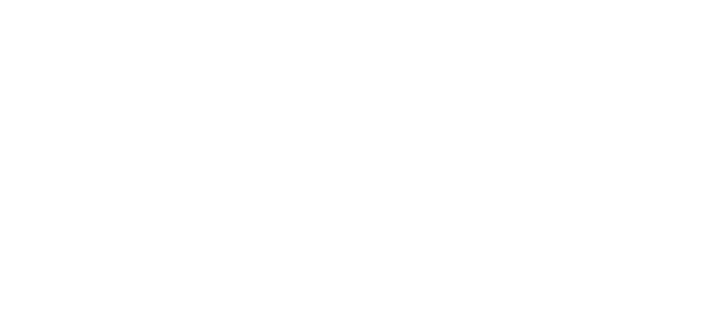
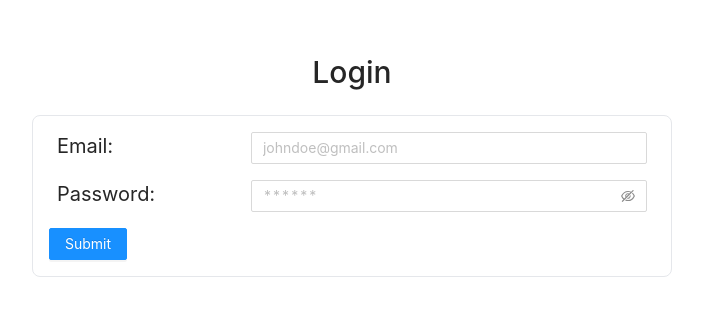
Before and after one commit to aneeqkhurram007/Tunnel-Viewer, a React (Create React App) app: page /login in a window 1280 px wide. Before the commit this address had no page. Shown: the part 238-554 px from the top of the page, without its empty margins (288-991 px from the left). Built offline with nearby package versions, Linux system fonts and the light colour scheme.

Commit message:
auth added

```diff
--- a/src/App.js
+++ b/src/App.js
@@ -1,7 +1,19 @@
 import { useRoutes } from "react-router-dom"
+import { auth } from "./firebase";
 import appRoutes from "./routes";
+import { useNavigate, useLocation } from "react-router-dom"
+import { useEffect } from "react";
 function App() {
   const routes = useRoutes(appRoutes)
+  const navigate = useNavigate()
+  const location = useLocation()
+  useEffect(() => {
+    if (!auth.currentUser) {
+      navigate("/login", { replace: true })
+    }
+
+  }, [])
+
   return (
     <div className="">
       {routes}
--- a/src/firebase.js
+++ b/src/firebase.js
@@ -2,6 +2,7 @@
 import { initializeApp } from "firebase/app";
 import { getAnalytics } from "firebase/analytics";
 import { getDatabase } from "firebase/database"
+import { getAuth } from "firebase/auth"
 // TODO: Add SDKs for Firebase products that you want to use
 // https://firebase.google.com/docs/web/setup#available-libraries
 
@@ -22,4 +23,5 @@
 const app = initializeApp(firebaseConfig);
 const db = getDatabase(app);
 const analytics = getAnalytics(app);
-export { db }
+const auth = getAuth(app)
+export { db, auth }
--- /dev/null
+++ b/src/pages/Login.js
@@ -0,0 +1,53 @@
+import { Button, Input } from 'antd'
+import { signInWithEmailAndPassword } from 'firebase/auth'
+import { onValue, ref } from 'firebase/database'
+import React, { useState } from 'react'
+import { useNavigate } from 'react-router'
+import { db, auth } from '../firebase'
+const Login = () => {
+    const [state, setstate] = useState({
+        email: "",
+        password: ""
+    })
+    const navigate = useNavigate()
+    const changeHandler = (e) => {
+        setstate({ ...state, [e.target.name]: e.target.value })
+    }
+    const submitHandler = async (e) => {
+        e.preventDefault()
+        try {
+            const user = await signInWithEmailAndPassword(auth, state.email, state.password)
+            onValue(ref(db, `users/${user.user.uid}`), snapshot => {
+                if (snapshot.val().isAdmin === true) {
+                    navigate("/", { replace: true, state: "confirmed" })
+                }
+                else {
+                    alert("Sorry, You are not admin")
+                }
+            })
+            console.log(user)
+        } catch (error) {
+            console.log(error)
+        }
+    }
+    return (
+        <div className="flex flex-col w-full min-h-screen items-center justify-center">
+            <h1 className='text-3xl my-4 animate-bounce'>Login</h1>
+            <form className='p-4 w-1/2 border rounded-lg' onSubmit={submitHandler} >
+
+                <div className='w-full flex justify-between px-2 mb-4'>
+                    <label className='w-1/2 text-xl'>Email: </label>
+                    <Input placeholder='johndoe@gmail.com' name='email' value={state.email} onChange={changeHandler} />
+                </div>
+                <div className='w-full flex justify-between px-2 mb-4'>
+                    <label className='w-1/2 text-xl'>Password: </label>
+                    <Input.Password placeholder='******' name="password" type={"password"} value={state.password} onChange={changeHandler} />
+                </div>
+                <Button className='px-2' htmlType='submit' type="primary">Submit</Button>
+            </form>
+
+        </div>
+    )
+}
+
+export default Login
--- a/src/routes.js
+++ b/src/routes.js
@@ -1,3 +1,4 @@
+import Login from "./pages/Login";
 import Main from "./pages/Main";
 
 const routes = [
@@ -8,6 +9,10 @@
     {
         path: "/users",
         element: <Main />
+    },
+    {
+        path: "/login",
+        element: <Login />
     }
 ]
 export default routes;
```
